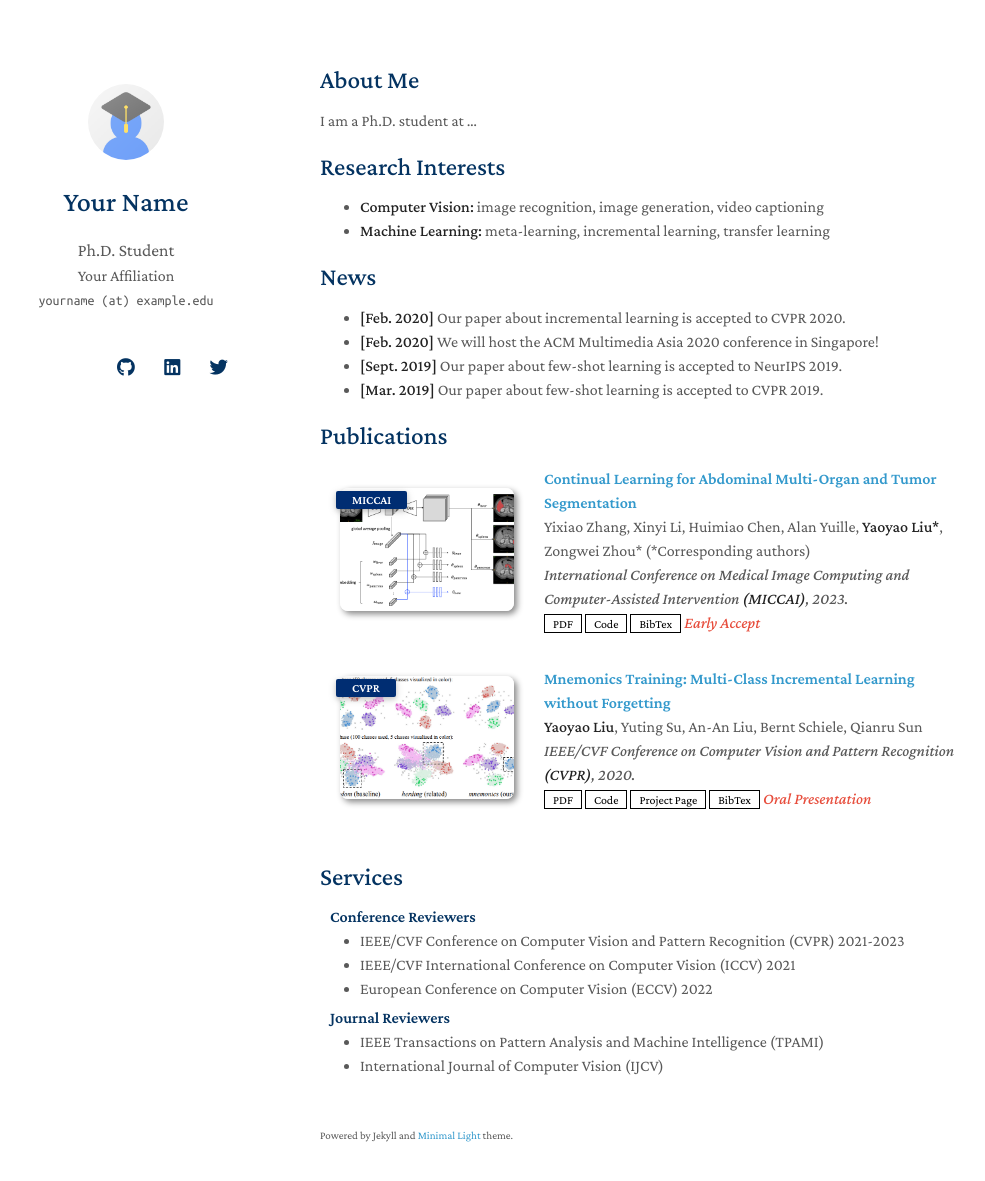
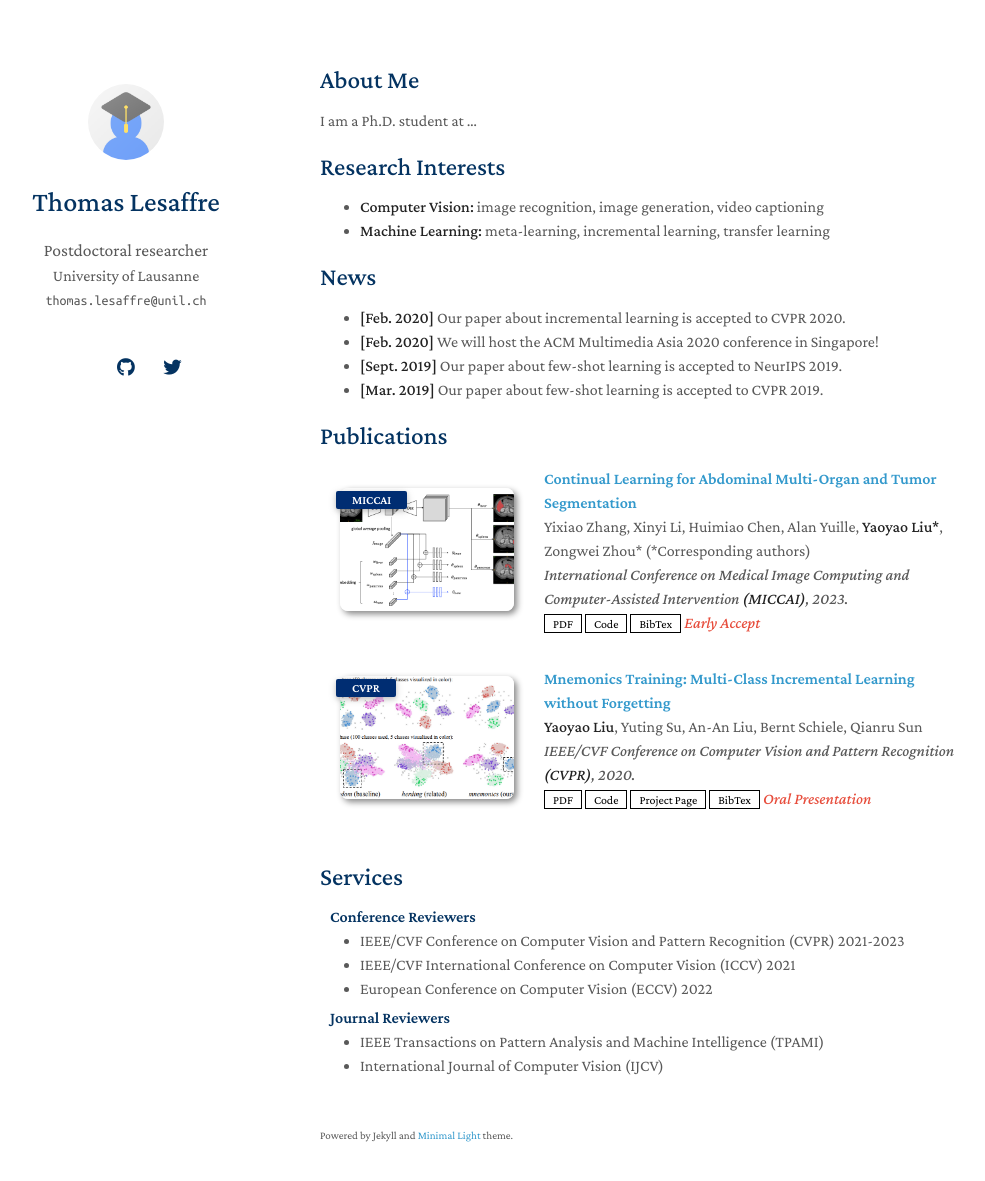
Before and after one commit to Thomas-Lesaffre/thomas-lesaffre.github.io, a Jekyll site: the page built from index.md, in a window 1280 px wide and 1216 px high. Shown: the top 1181 px of the window, without its empty margins (150-1135 px from the left). Built offline with Jekyll 4.4.1, drawn with Linux system fonts in a browser that asks for light colours; nearby versions of some CDN libraries; a style sheet for code colours, icons or effects is not loaded; our own code applies the rules of GitHub Pages for plain Markdown files.

Commit message:
Update _config.yml

```diff
--- a/_config.yml
+++ b/_config.yml
@@ -1,21 +1,19 @@
 # Basic Information
-title: Your Name
-position: Ph.D. Student
-affiliation: Your Affiliation
-email: yourname (at) example.edu
+title: Thomas Lesaffre
+position: Postdoctoral researcher
+affiliation: University of Lausanne
+email: thomas.lesaffre@unil.ch
 
 # Search Engine Optimization (SEO)
 # The following information is used to improve the website traffic from search engines, e.g., Google.
-keywords: minimal light
-description: The Minimal Light is a simple and elegant jekyll theme for academic personal homepage.
+keywords: evolution ecology sexual systems
+description: This is the personal page of Thomas Lesaffre, theoretical evolutionary biologist.
 canonical: https://minimal-light-theme.yliu.me/
 
 # Links
 # If you don't need one of them, you may delete the corresponding line.
-google_scholar: https://scholar.google.com/
-cv_link: assets/files/curriculum_vitae.pdf
+google_scholar: https://scholar.google.fr/citations?user=ENCt7ScAAAAJ
 github_link: https://github.com/
-linkedin: https://www.linkedin.com/
 twitter: https://twitter.com/
 
 # Images (e.g., your profile picture and your website's favicon)
```
